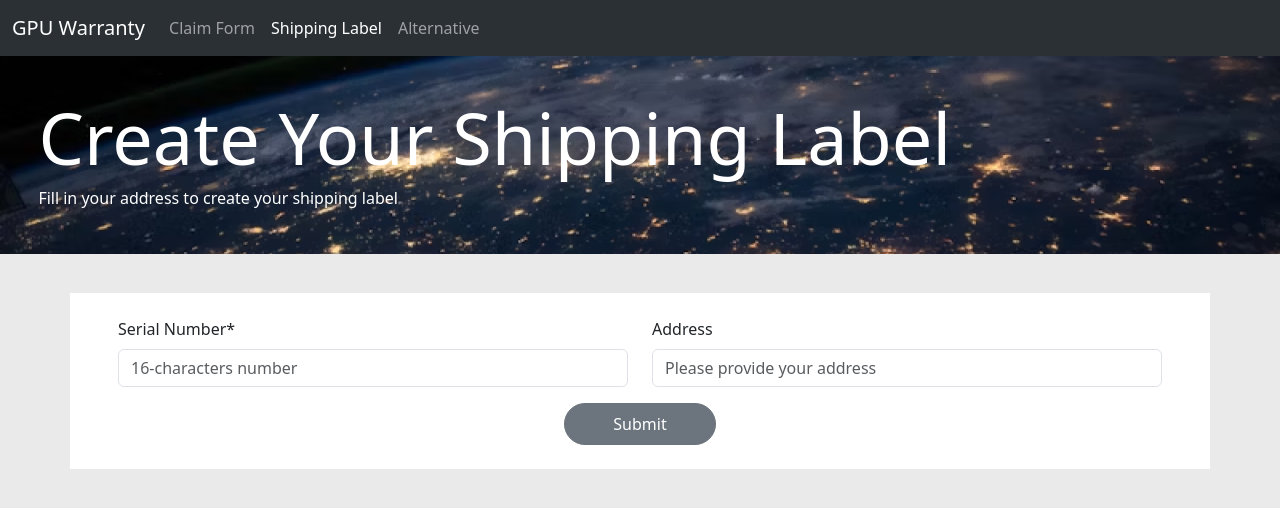
After one commit to JonIHolton/WarrantyMicroserviceApp, a Flask app: page /label in a window 1280 px wide. The commit adds this page. Shown: the top 508 px of the page. Run offline with Flask 3, Linux system fonts and the light colour scheme.

Commit message:
other client side UI
incomplete

```diff
--- a/microservices/python_services/form/apply.py
+++ b/microservices/python_services/form/interface.py
@@ -10,8 +10,16 @@ app.config['SQLALCHEMY_TRACK_MODIFICATIONS'] = False #without this, every change
 db = SQLAlchemy(app) #initialise a connection to the database
 
 @app.route("/apply",methods=['GET', 'POST'])
-def index():
-    return render_template("index.html", image_file="images/image1.png")
+def apply():
+    return render_template("apply.html", image_file="images/image1.png")
+
+@app.route("/label",methods=['GET', 'POST'])
+def label():
+    return render_template("label.html", image_file="images/image1.png")
+
+@app.route("/alternative",methods=['GET', 'POST'])
+def alternative():
+    return render_template("alternative.html", image_file="images/image1.png")
 
 if __name__ == "__main__":
     app.run(port = 5000, debug = True)
--- /dev/null
+++ b/microservices/python_services/form/templates/label.html
@@ -0,0 +1,81 @@
+<!DOCTYPE html>
+<link href="https://cdn.jsdelivr.net/npm/bootstrap@5.3.3/dist/css/bootstrap.min.css" rel="stylesheet" integrity="sha384-QWTKZyjpPEjISv5WaRU9OFeRpok6YctnYmDr5pNlyT2bRjXh0JMhjY6hW+ALEwIH" crossorigin="anonymous">
+<script src="https://cdn.jsdelivr.net/npm/bootstrap@5.3.3/dist/js/bootstrap.bundle.min.js" integrity="sha384-YvpcrYf0tY3lHB60NNkmXc5s9fDVZLESaAA55NDzOxhy9GkcIdslK1eN7N6jIeHz" crossorigin="anonymous"></script>
+<html lang="en">
+<head>
+    <meta charset="UTF-8">
+    <title>Warranty Claim Form</title>
+    <style>
+        #header{
+            background-image:url("/static/image1.png");
+            background-repeat: no-repeat;
+            background-size: 100% 100%;
+            padding: 3%;
+            margin: 0% 0% 3% 0%;
+            display: block;
+            width:  100%;
+        }
+
+        body {
+            background-color: rgb(234, 234, 234);
+        }
+
+        .num {
+            width: 50px;
+            height: 50px;
+        }
+    </style>
+</head>
+<body>
+    <!--Navigation bar-->
+    <nav class="navbar navbar-expand-lg bg-body-tertiary" data-bs-theme="dark">
+        <div class="container-fluid">
+          <a class="navbar-brand" href="/apply">GPU Warranty</a>
+          <button class="navbar-toggler" type="button" data-bs-toggle="collapse" data-bs-target="#navbarText" aria-controls="navbarText" aria-expanded="false" aria-label="Toggle navigation">
+            <span class="navbar-toggler-icon"></span>
+          </button>
+          <div class="collapse navbar-collapse" id="navbarText">
+            <ul class="navbar-nav me-auto mb-2 mb-lg-0">
+              <li class="nav-item">
+                <a class="nav-link" aria-current="page" href="/apply">Claim Form</a>
+              </li>
+              <li class="nav-item">
+                <a class="nav-link active" href="/label">Shipping Label</a>
+              </li>
+              <li class="nav-item">
+                <a class="nav-link" href="/alternative">Alternative</a>
+              </li>
+            </ul>
+          </div>
+        </div>
+      </nav>
+    <!--Rest of Page-->
+    <div class="container-fluid" id="header">
+        <div>
+            <h1 class="display-2 col text-white">Create Your Shipping Label</h1>
+        </div>
+        <div>
+            <h6 class="display-9 col-8 text-white fw-lighter">Fill in your address to create your shipping label</h6>
+            <div class="col"></div>
+        </div>
+       </div>
+
+       <div class="container px-5 py-4 align-items-center justify-content-center bg-white">
+        <form class="row">
+            <div class="col-md-6 mb-3">
+                <label for="getSerial" class="form-label">Serial Number*</label>
+                <input type="text" class="form-control" id="getSerial" placeholder="16-characters number" required>
+            </div>
+
+            <div class="col-md-6 mb-3">
+                <label for="getReason" class="form-label">Address</label>
+                <input type="text" class="form-control" id="getReason" placeholder="Please provide your address" required>
+            </div>
+
+            <div class="col-md-12 text-center">
+                <button class="btn btn-secondary fw-light px-5 py-2 rounded-pill" type="submit">Submit</button>
+            </div>
+        </form>
+       </div>
+</body>
+</html>
```
Also changed, not shown: microservices/python_services/form/templates/alternative.html (added, +81 -0 lines), microservices/python_services/form/templates/apply.html (renamed from microservices/python_services/form/templates/index.html, +23 -0 lines), 3 other files.
